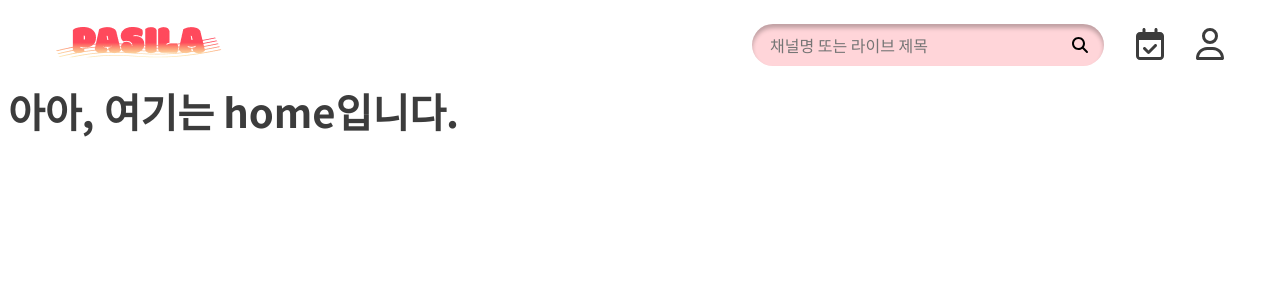
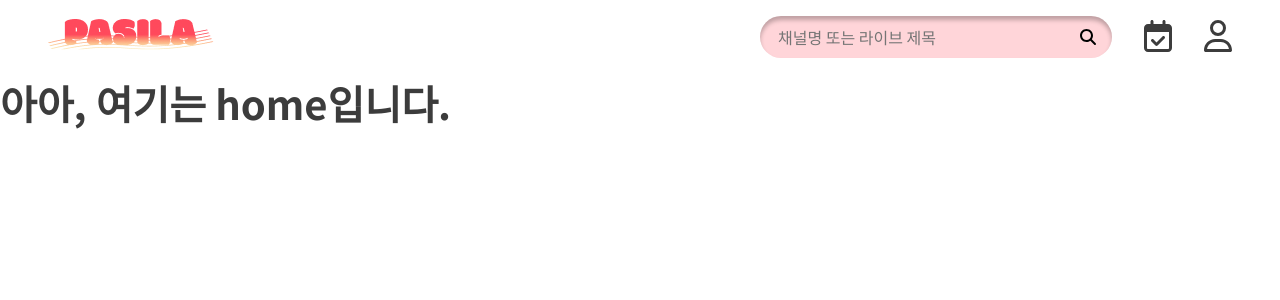
Before and after one commit to youkyoungJung/Pasila, a Vue app in the folder frontend/: page / in a window 1280 px wide. Shown: the top 300 px of the page. Built offline with nearby package versions, Linux system fonts and the light colour scheme.

Commit message:
feat: [#S10P12A402-32] 기본 body스타일 없앰

```diff
--- a/frontend/src/App.vue
+++ b/frontend/src/App.vue
@@ -8,4 +8,8 @@ import VHeader from '@/components/common/VHeader.vue'
   <RouterView />
 </template>
 
-<style scoped></style>
+<style>
+body {
+  margin: 0;
+}
+</style>
```
